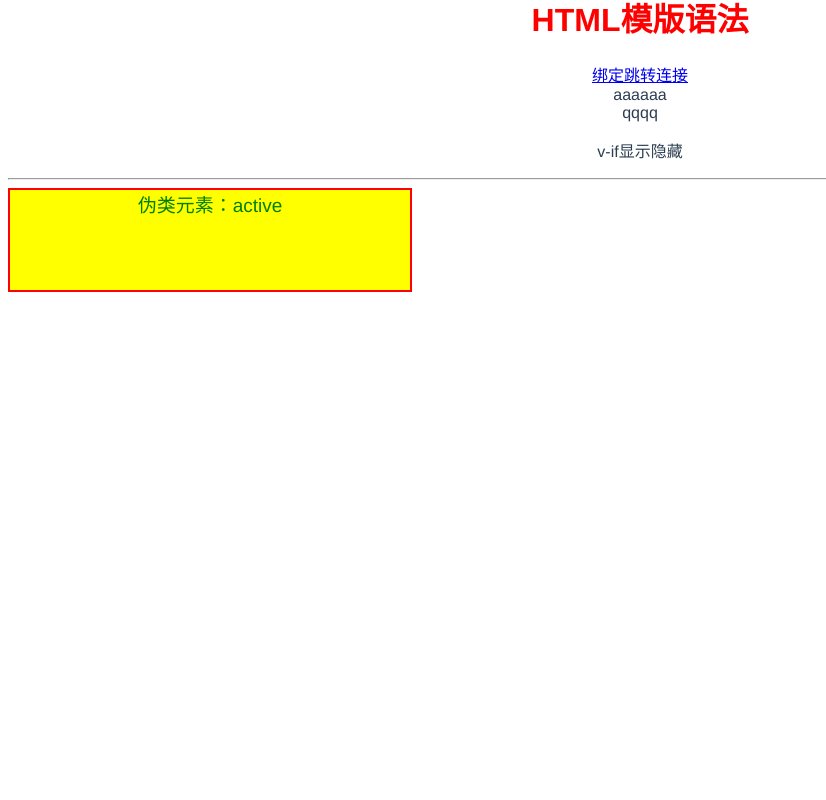
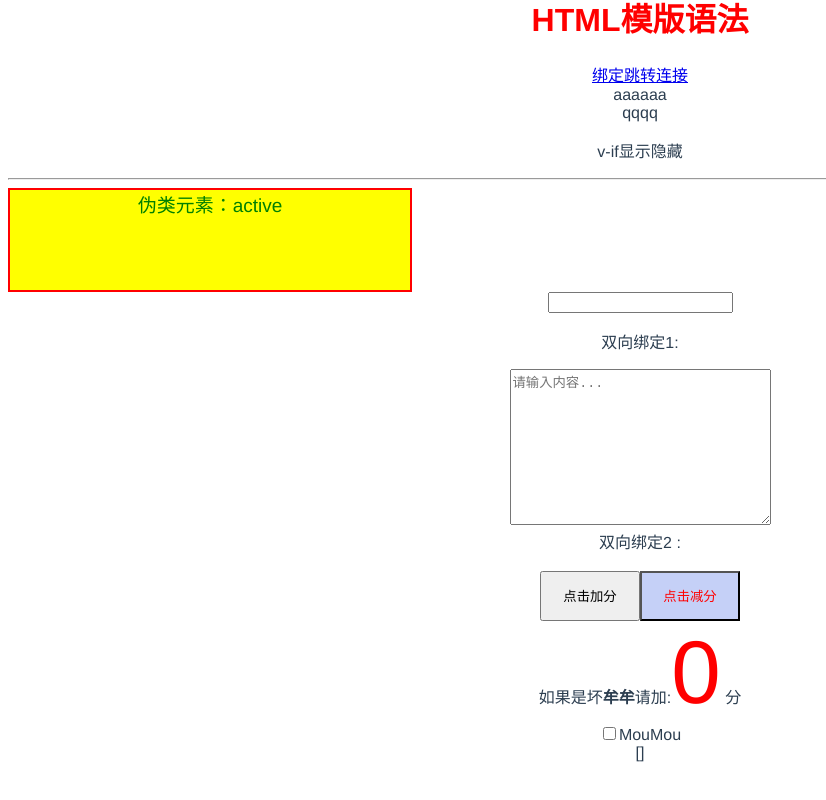
Before and after one commit to mmh007/practice-vue-project, a Vue app: page /#/hove in a window 1280 px wide. Shown: the part 610-1410 px from the top of the page, without its empty margins (0-826 px from the left). Before the commit the page ends 910 px from the top, so only its background shows below. Built offline with nearby package versions, Linux system fonts and the light colour scheme.

Commit message:
[v1.0.0]add:基础阶段学习

```diff
--- a/src/components/pages/hove.vue
+++ b/src/components/pages/hove.vue
@@ -23,6 +23,32 @@
       伪类元素：active
     </div>
 
+    <div>
+      <input type="text" v-model="markma">
+      <p>双向绑定1: {{markma}}</p>
+    </div>
+    <textarea v-model="textarea" name="x" id="a" placeholder="请输入内容..." cols="30" rows="10"></textarea>
+      <div> 双向绑定2 : {{ textarea }}</div>
+    <br/>
+    <div>
+      <button style="width:100px;height:50px" @click="center +=1">点击加分</button>
+      <button style="width:100px;height:50px;color:red;background-color:#c5d0f7" @click="center -=1">点击减分</button>
+      <div>如果是坏<b>牟牟</b>请加:<span style="font-size:89px;color:red;">{{ center }}</span> 分</div>
+
+    </div>
+
+    <div>
+      <input type="checkbox" id="moumou" value="MouMou" v-model="checkboxMM">
+      <label for="moumou">MouMou</label>
+      <div>{{ checkboxMM }}</div>
+    </div>
+    <br/>
+    <br/>
+
+    <br/>
+    <br/><br/><br/>
+
+    <br/><br/>
   </div>
 </template>
 
@@ -43,7 +69,11 @@ export default {
       url: 'http://baidu.com', // 绑定url
       icon: true, // v-if
       tiveNav: true, // 伪类元素
-      grreruNav: true // 伪类元素
+      grreruNav: true, // 伪类元素
+      markma: '', // 双向绑定
+      textarea: '', // 双向绑定
+      center: 0,
+      checkboxMM: []
     }
   },
   methods: {
```
